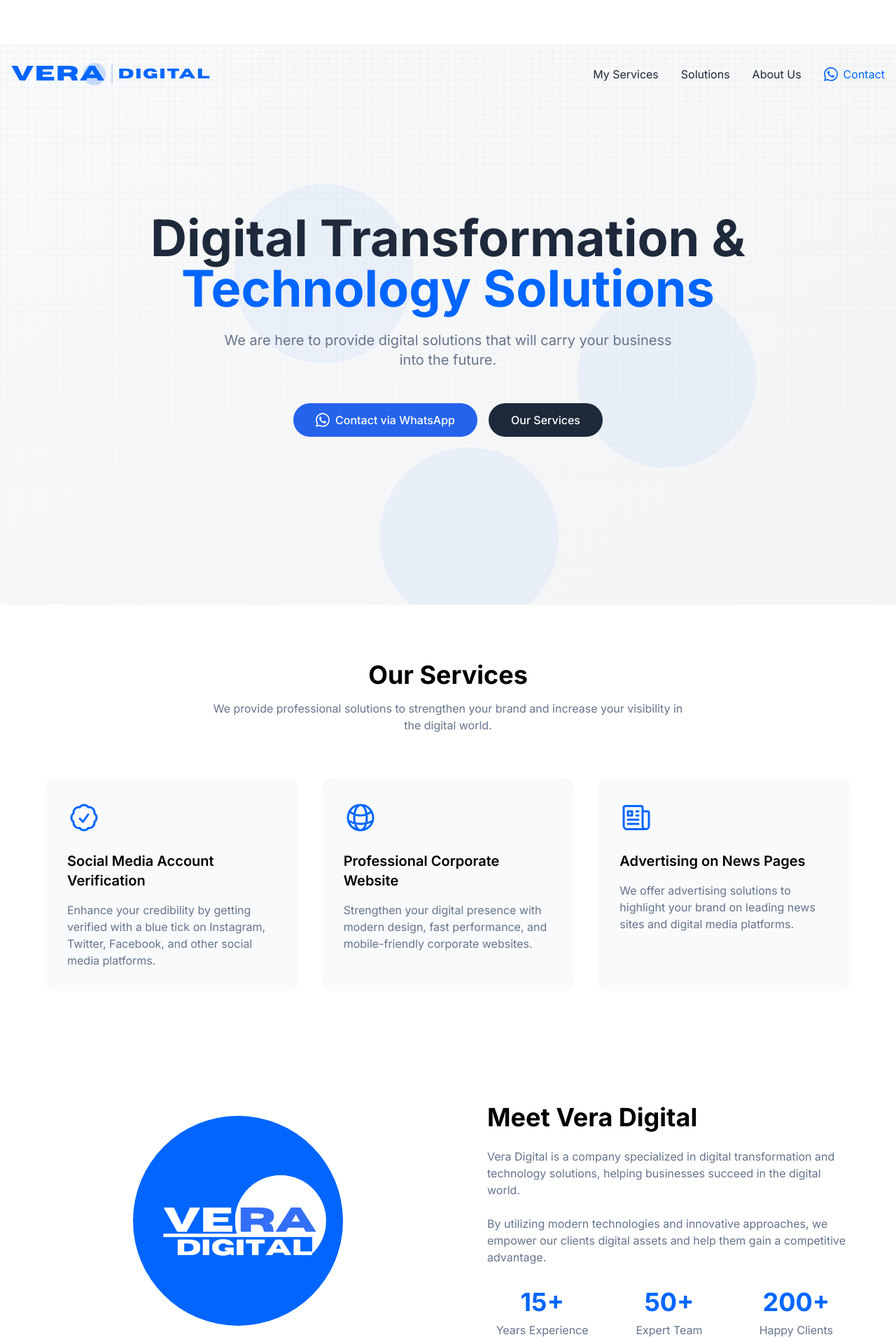
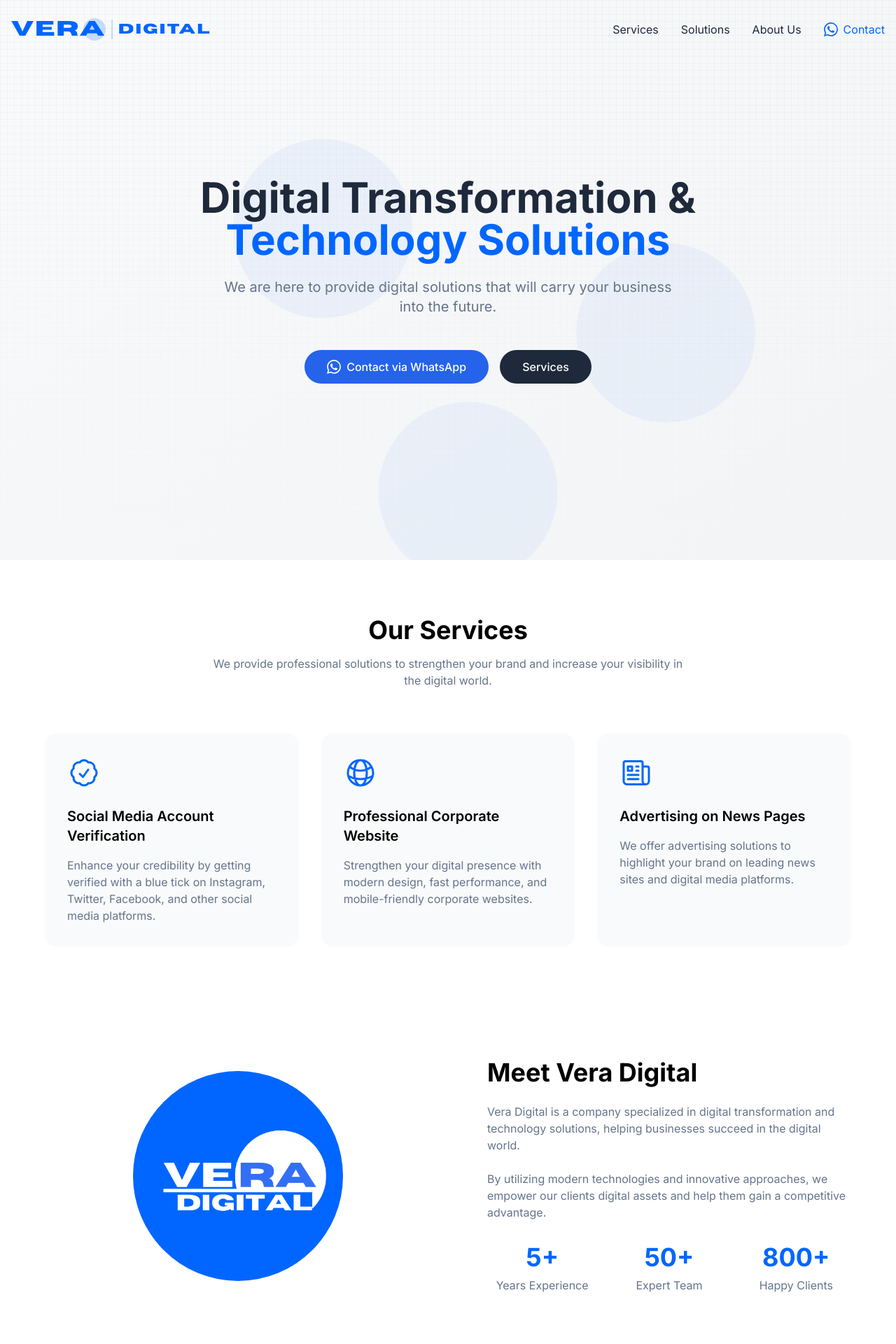
Before and after one commit to exonsensei/veranode, a Next.js app: page / in a window 1280 px wide. Shown: the top 1920 px of the page at 70% size. Built offline with nearby package versions, Linux system fonts and the light colour scheme.

Commit message:
Optimize hero section for mobile devices and update button text

```diff
--- a/app/components/About.tsx
+++ b/app/components/About.tsx
@@ -41,7 +41,7 @@
 
             <div className="grid grid-cols-1 md:grid-cols-3 gap-6">
               <div className="text-center">
-                <h3 className="text-4xl font-bold text-primary mb-2">15+</h3>
+                <h3 className="text-4xl font-bold text-primary mb-2">5+</h3>
                 <p className="text-accent">Years Experience</p>
               </div>
               <div className="text-center">
@@ -49,7 +49,7 @@
                 <p className="text-accent">Expert Team</p>
               </div>
               <div className="text-center">
-                <h3 className="text-4xl font-bold text-primary mb-2">200+</h3>
+                <h3 className="text-4xl font-bold text-primary mb-2">800+</h3>
                 <p className="text-accent">Happy Clients</p>
               </div>
             </div>
--- a/app/components/Footer.tsx
+++ b/app/components/Footer.tsx
@@ -41,7 +41,7 @@
               </li>
               <li>
                 <a
-                  href="https://wa.me/447478358893"
+                  href="https://wa.me/905555555555"
                   target="_blank"
                   rel="noopener noreferrer"
                   className="text-gray-400 hover:text-white transition-colors flex items-center gap-2"
--- a/app/components/Header.tsx
+++ b/app/components/Header.tsx
@@ -22,7 +22,7 @@
   }, []);
 
   const menuItems = [
-    { title: 'My Services', href: '#services' },
+    { title: 'Services', href: '#services' },
     { title: 'Solutions', href: '#solutions' },
     { title: 'About Us', href: '#about' },
   ];
@@ -52,7 +52,7 @@
             </Link>
           ))}
           <a
-            href="https://wa.me/447478358893"
+            href="https://wa.me/905555555555"
             target="_blank"
             rel="noopener noreferrer"
             className="text-primary hover:text-primary/80 transition-colors flex items-center gap-2"
@@ -97,7 +97,7 @@
                   </Link>
                 ))}
                 <a
-                  href="https://wa.me/447478358893"
+                  href="https://wa.me/905555555555"
                   target="_blank"
                   rel="noopener noreferrer"
                   className="px-4 py-2 text-primary hover:bg-gray-100 transition-colors flex items-center gap-2"
--- a/app/components/Hero.tsx
+++ b/app/components/Hero.tsx
@@ -37,7 +37,7 @@
   }, [isLoading]);
 
   return (
-    <section className="relative min-h-screen flex items-center justify-center bg-gradient-to-br from-gray-50 to-gray-100 mt-16">
+    <section className="relative min-h-screen flex items-center justify-center bg-gradient-to-br from-gray-50 to-gray-100">
       <div className="absolute inset-0 bg-[url('/grid.svg')] bg-center [mask-image:linear-gradient(180deg,white,rgba(255,255,255,0))]" />
 
       <motion.div
@@ -47,10 +47,10 @@
         className="container mx-auto px-4 text-center z-10"
       >
         <h1 className="hero-title mb-6">
-          <span className="block text-5xl md:text-7xl font-bold text-secondary leading-tight">
+          <span className="block text-4xl md:text-5xl lg:text-6xl font-bold text-secondary leading-tight">
             Digital Transformation &
           </span>
-          <span className="block text-5xl md:text-7xl font-bold text-primary leading-tight">
+          <span className="block text-4xl md:text-5xl lg:text-6xl font-bold text-primary leading-tight">
             Technology Solutions
           </span>
         </h1>
@@ -61,7 +61,7 @@
 
         <div className="hero-buttons flex flex-col sm:flex-row justify-center items-center gap-4">
           <motion.a
-            href="https://wa.me/447478358893"
+            href="https://wa.me/905555555555"
             target="_blank"
             rel="noopener noreferrer"
             whileHover={{ scale: 1.05 }}
@@ -79,7 +79,7 @@
             whileTap={{ scale: 0.95 }}
             className="btn-primary bg-secondary hover:bg-secondary/90 px-8"
           >
-            Our Services
+            Services
           </motion.a>
         </div>
       </motion.div>
```
